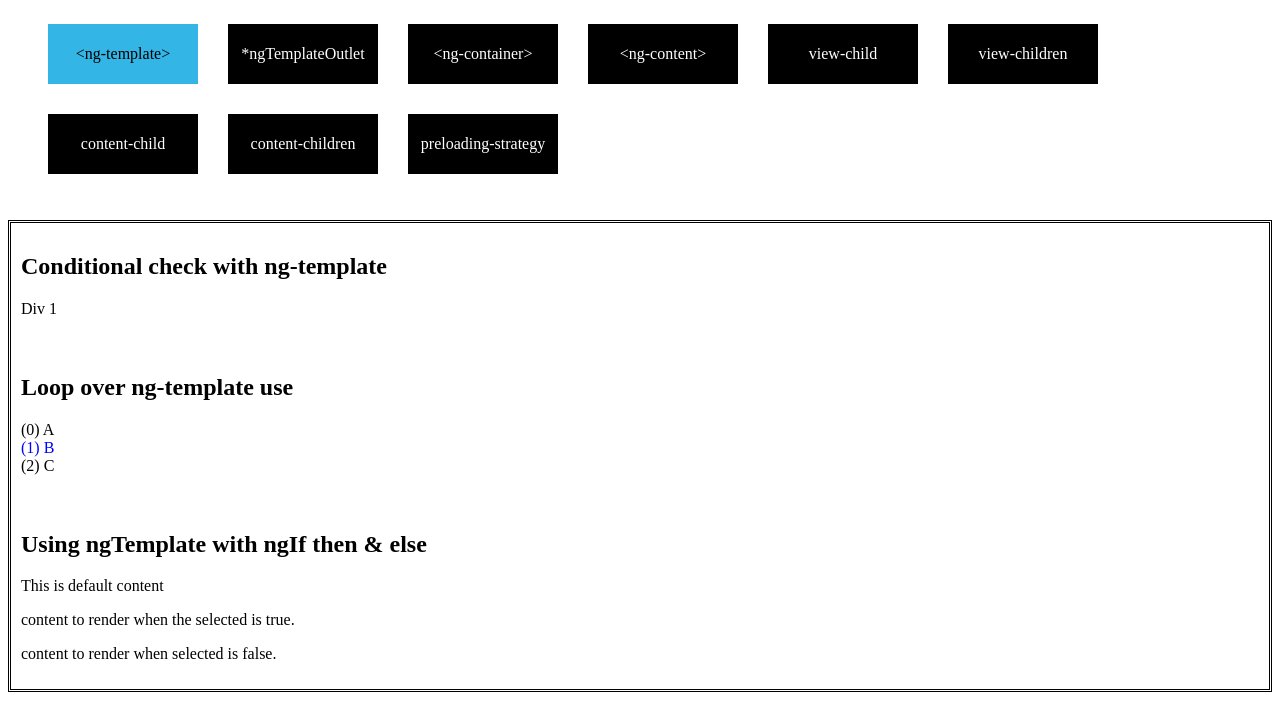
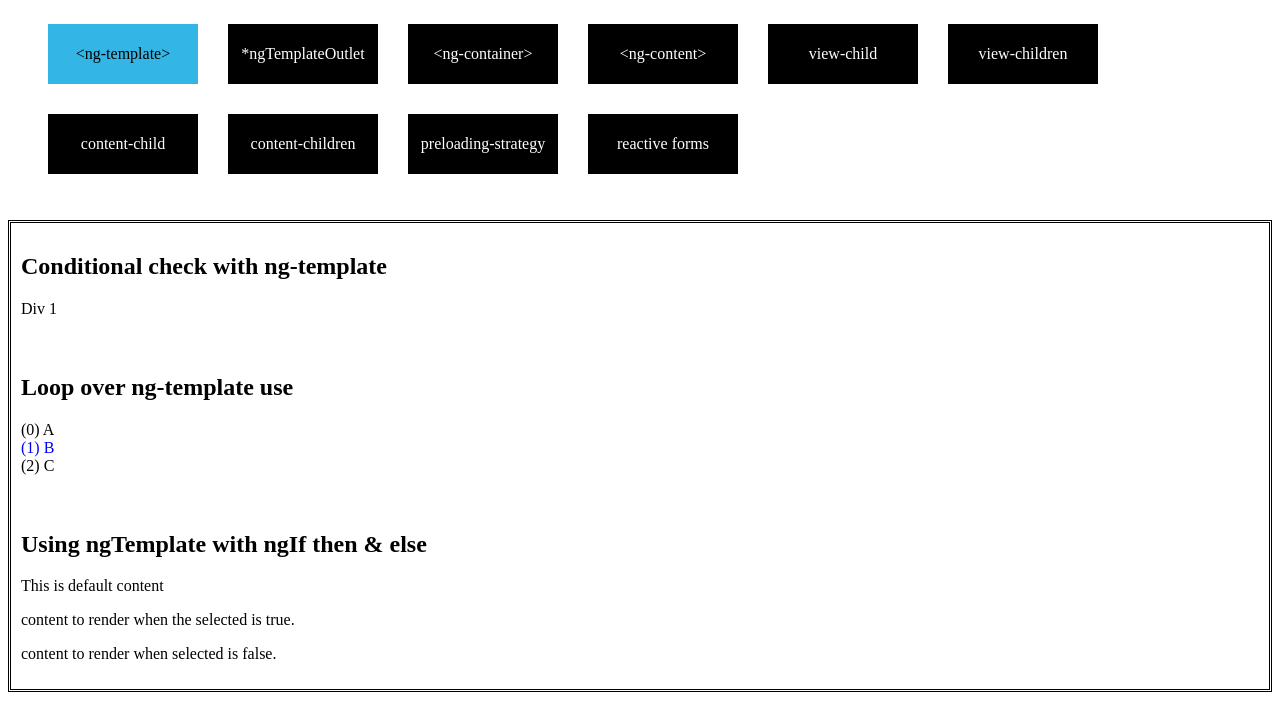
Before and after one commit to moradiyahari/angular-core-concepts, an Angular app: page /ng-template in a window 1280 px wide. Shown: the top 728 px of the page. Built offline with nearby package versions, Linux system fonts and the light colour scheme.

Commit message:
2 files modified, 2 added

```diff
--- a/src/app/app.component.html
+++ b/src/app/app.component.html
@@ -43,6 +43,11 @@
         preloading-strategy
       </a>
     </li>
+    <li>
+      <a routerLink="reactive-forms" routerLinkActive="active">
+        reactive forms
+      </a>
+    </li>
   </ul>
 </div>
 <div class="container">
--- a/src/app/app.module.ts
+++ b/src/app/app.module.ts
@@ -24,7 +24,7 @@ import { ContentChildComponent } from './content-child/content-child';
 import { ContentChildrenComponent } from './content-children/content-children';
 import { Tab } from './content-children/tab/tab.component';
 import { Pane } from './content-children/pane/pane.directive';
-
+import { ReactiveFormsComponent } from './reactive-form/reactive-form.component';
 @NgModule({
   imports: [
     BrowserModule,
@@ -47,6 +47,7 @@ import { Pane } from './content-children/pane/pane.directive';
     ContentChildrenComponent,
     Tab,
     Pane,
+    ReactiveFormsComponent
   ],
   providers: [
     PasswordService,
--- /dev/null
+++ b/src/app/reactive-form/reactive-form.component.html
@@ -0,0 +1 @@
+<h2>Reactive form</h2>
```
Also changed, not shown: src/app/reactive-form/reactive-form.component.ts (added, +9 -0 lines).
